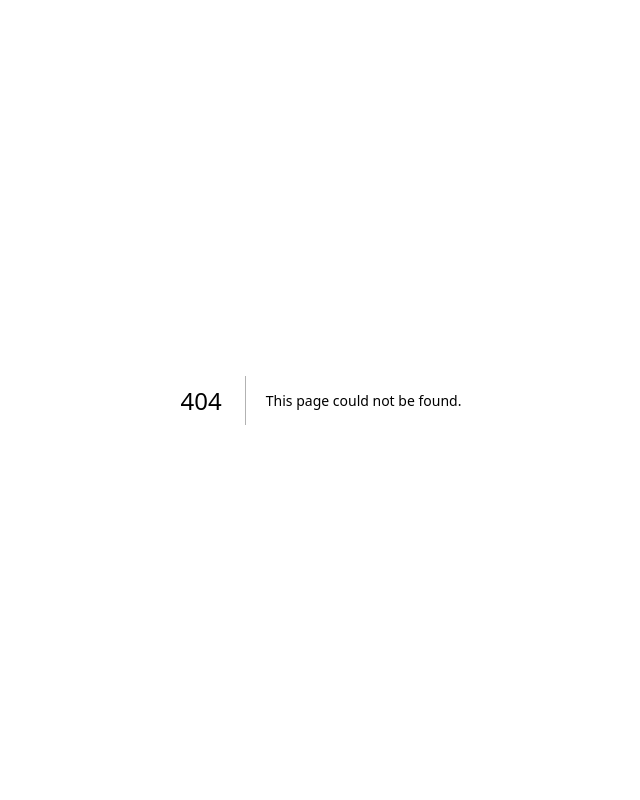
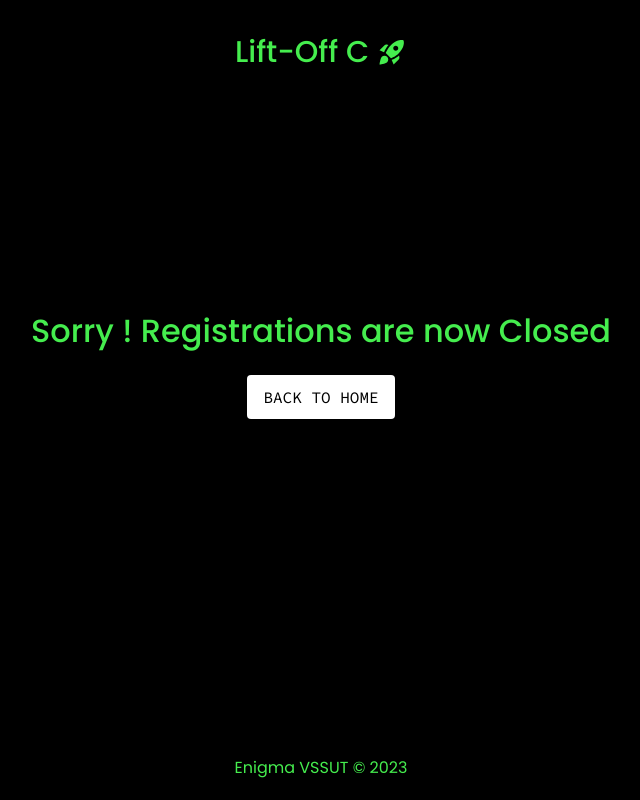
Before and after one commit to EnigmaVSSUT/EnigmaCMS-FrontEnd, a Next.js app: page /locregistration in a window 1280 px wide. Before the commit this address had no page. Shown: the whole page, without its empty margins (319-959 px from the left). Built offline with nearby package versions, Linux system fonts and the light colour scheme.

Commit message:
route changes

```diff
--- a/components/home/LiftOffC.jsx
+++ b/components/home/LiftOffC.jsx
@@ -37,7 +37,7 @@ const LiftOffC = () => {
 					</Typography>
 				</Stack>
 				<Box>
-				<Link href="/closed" style={{textDecoration:'none'}}>
+				<Link href="/locregistration" style={{textDecoration:'none'}}>
 				<Button
 					variant='contained'
 					color='black'
--- a/pages/closed.jsx
+++ b/pages/locregistration.jsx
@@ -13,7 +13,7 @@ const Thanks = () => {
 				onMouseLeave={() => toggleHoverState()}>Lift-Off C  <IconRocketLaunch /></div>
                 <div className={styles.messageBox}>
                     <h1 className={styles.thanksmessage} onMouseEnter={() => toggleHoverState('#ffffff')}
-				onMouseLeave={() => toggleHoverState()}>Sorry ! Registrations Closed</h1>
+				onMouseLeave={() => toggleHoverState()}>Sorry ! Registrations are now Closed</h1>
 
                 </div>
                 <Box sx={{display:"flex",justifyContent:"center",paddingTop:"20px"}}>
```
